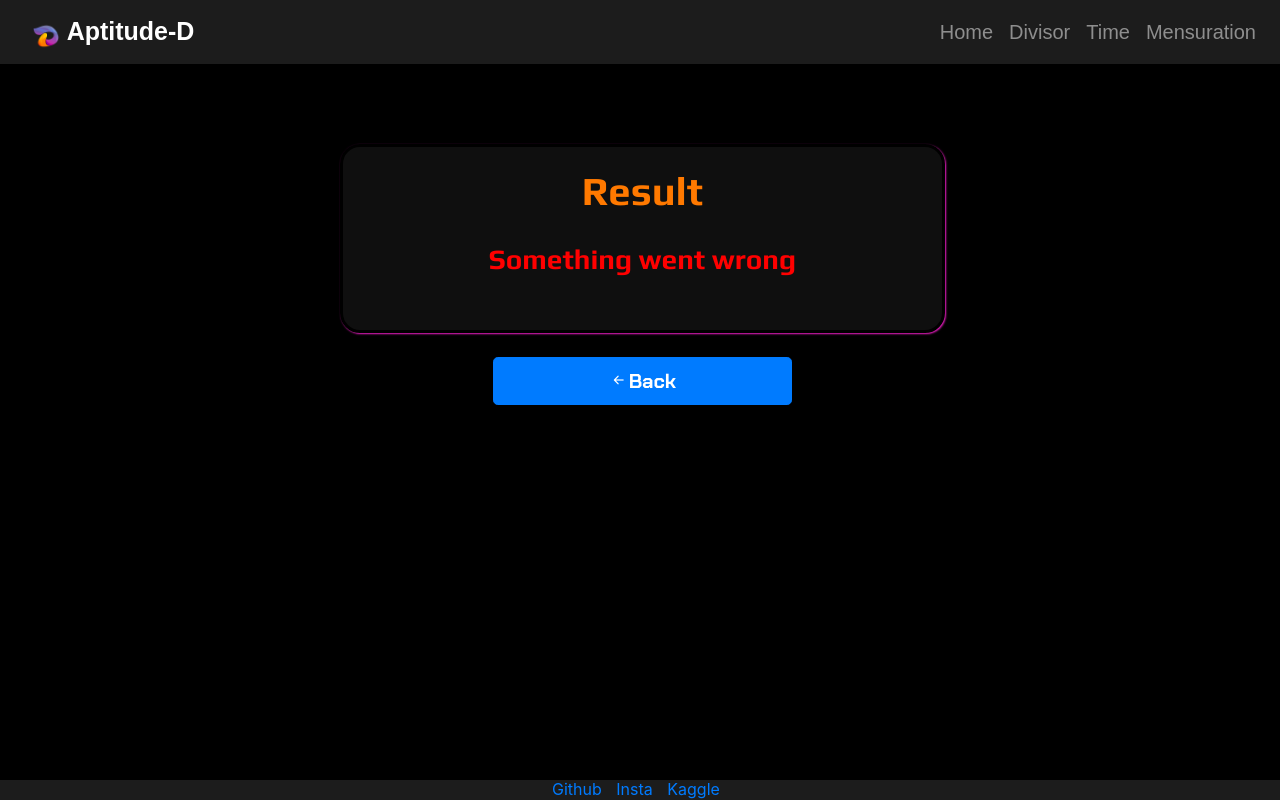
After one commit to Sabari2358/Aptitude-D, a Flask app: page /r_lcmw in a window 1280 px wide. The commit adds this page. Run offline with Flask 2, Linux system fonts and the light colour scheme; some web fonts are replaced.

Commit message:
LAM and HCF all done

```diff
--- a/web/PyDMath/lcm_and_hcf.py
+++ b/web/PyDMath/lcm_and_hcf.py
@@ -133,7 +133,7 @@ def lcm(lit):
             for i in lit:
                 li.append(int(i))
         except:
-            return 'Only, numbers allowed'
+            return 'Only, numbers allowed with space seperated'
 
         prime_no = [2,3,5,7,11,13,17,19,23,29,31,37,41, 43, 47, 53, 59, 61, 67, 71, 73, 79, 83, 89, 97]
         prime_factors = []
--- a/web/route.py
+++ b/web/route.py
@@ -1,7 +1,7 @@
 from web import app
 from flask import render_template, redirect, url_for
 from web.inputs import Inputs, pandcInputs, lcm_and_hcf
-from web.PyDMath import div,combination,permutation,fact,lcm
+from web.PyDMath import div,combination,permutation,fact,lcm,hcf
 
 @app.route('/')
 def home_page():
@@ -89,12 +89,19 @@ def fact_page():
             return redirect(url_for('combresult_pagew',res='Positive values only'))
     return render_template('divisor.html',form=datas,head="Find Factorial")
 
-@app.route('/r_lamc',defaults={'res':'Something went wrong'})
-@app.route('/r_lamc/<string:res>')
-def r_lamc(res):
-    return render_template('/results/overall_result.html',result=res,pat=url_for('lcm_and_hcf_page'))
 
+# Overall Results
+@app.route('/r_lcmc',defaults={'res':'Something went wrong'})
+@app.route('/r_lcmc/<string:res>')
+def r_lcmc(res):
+    return render_template('/results/overall_resultc.html',result=res,pat=url_for('lcm_and_hcf_page'))
 
+@app.route('/r_lcmw',defaults={'res':'Something went wrong'})
+@app.route('/r_lcmw/<string:res>')
+def r_lcmw(res):
+    return render_template('/results/overall_resultw.html',result=res,pat=url_for('lcm_and_hcf_page'))
+
+# LLCM and HCF
 @app.route('/lcm_and_hcf',methods=['GET', 'POST'])
 def lcm_and_hcf_page():
     datas = lcm_and_hcf()
@@ -107,10 +114,14 @@ def lcm_and_hcf_page():
         if datas.submitL.data == True:
             result = lcm(a)
             if isinstance(result,int) or isinstance(result,float):
-                return redirect(url_for('r_lamc',res=result))
+                return redirect(url_for('r_lcmc',res=result))
             else:
-                print('Dhamu')
+                return redirect(url_for('r_lcmw',res=result))
         elif datas.submitH.data == True:
-            print('HCF')
+            result = hcf(a)
+            if isinstance(result,int) or isinstance(result,float):
+                return redirect(url_for('r_lcmc',res=result))
+            else:
+                return redirect(url_for('r_lcmw',res=result))
 
     return render_template('lcmandhcf.html',form=datas,head="Find LCM and HCF",back=url_for('home_page'))
--- a/web/templates/layout.html
+++ b/web/templates/layout.html
@@ -53,7 +53,7 @@
       }
     }
     @media screen and (min-width:320px){
-      #outerbox{height:5cm;width:8cm;
+      #outerbox{height:5.5cm;width:8cm;
                 background-color:#0f0f0f;
                 margin-left: 3px;
                 border-radius: 20px;
@@ -164,7 +164,7 @@
             <a class="nav-link" href="#">Time </a>
         </li>
         <li class="nav-item">
-            <a class="nav-link" href="market">Mensuration</a>
+            <a class="nav-link" href="#">Mensuration</a>
         </li>
       </ul>
     </div>
--- a/web/templates/layoutpandc.html
+++ b/web/templates/layoutpandc.html
@@ -82,7 +82,7 @@
             <a class="nav-link" href="#">Time </a>
         </li>
         <li class="nav-item">
-            <a class="nav-link" href="market">Mensuration</a>
+            <a class="nav-link" href="#">Mensuration</a>
         </li>
       </ul>
     </div>
--- /dev/null
+++ b/web/templates/results/overall_resultw.html
@@ -0,0 +1,27 @@
+{% extends 'layout.html' %}
+
+{% block content %}
+<div class="container " style="margin-top: 80px; ">
+    <div id="outerbox" style="border: 3px solid black;
+                        box-shadow:1px 1px 2px #ed1cc4;">
+        <div id="innerhead">
+            <h1 style="padding-top:20px;
+                        text-align: center;
+                        font-family: 'Play', sans-serif;
+                        color:#FF7900">Result
+            </h1>
+            <h3 style="padding-top:20px;
+                        text-align: center;
+                        font-family: 'Play', sans-serif;
+                        color:red">{{result}}</h3>
+            <br>
+            <br>
+            <br>
+            <a href="{{pat}}" style="text-decoration:none">
+                <button class="btn btn-lg btn-block btn-primary col-6 mx-auto" style="font-family: 'Chakra Petch', sans-serif;">
+                    <i class="bi-arrow-left-short"></i>Back</button></a>
+        </div>
+    </div>
+
+</div>
+{% endblock %}
```
Also changed, not shown: web/templates/results/overall_resultc.html (renamed from web/templates/results/overall_result.html).
